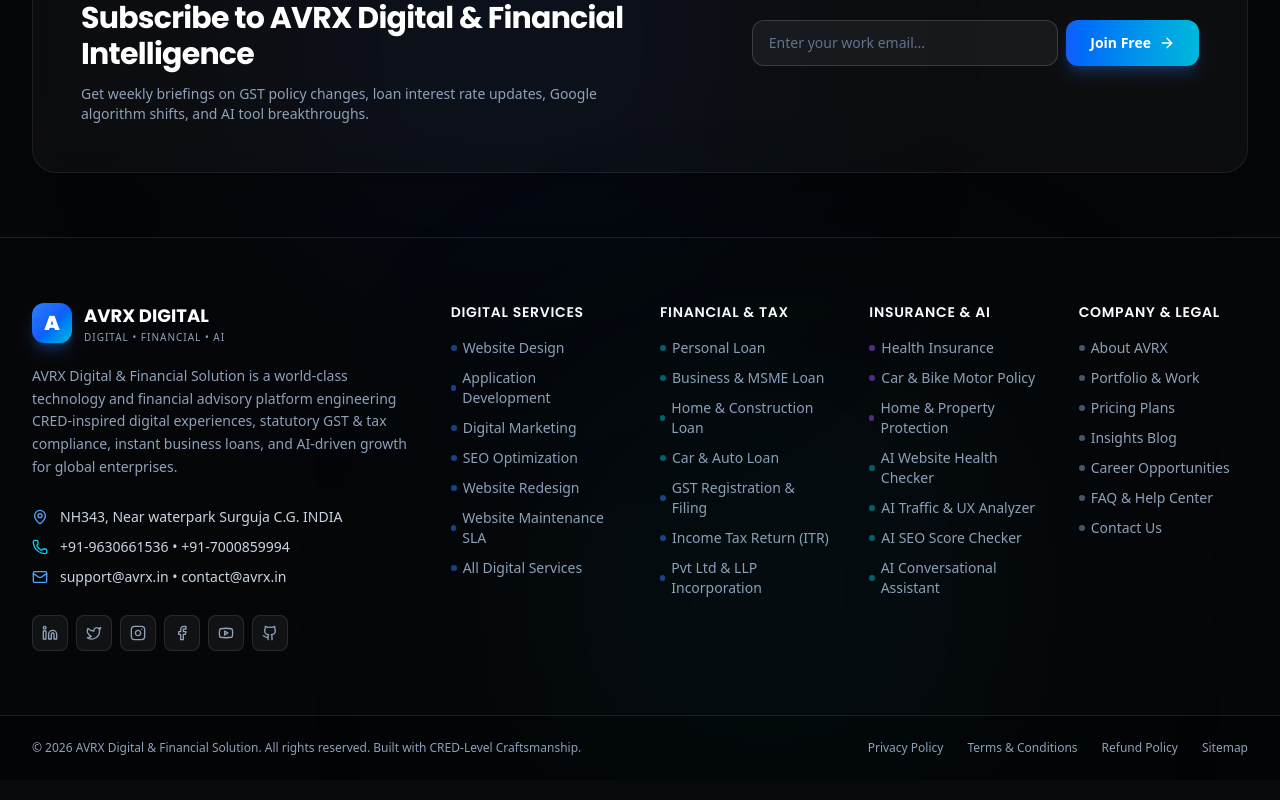
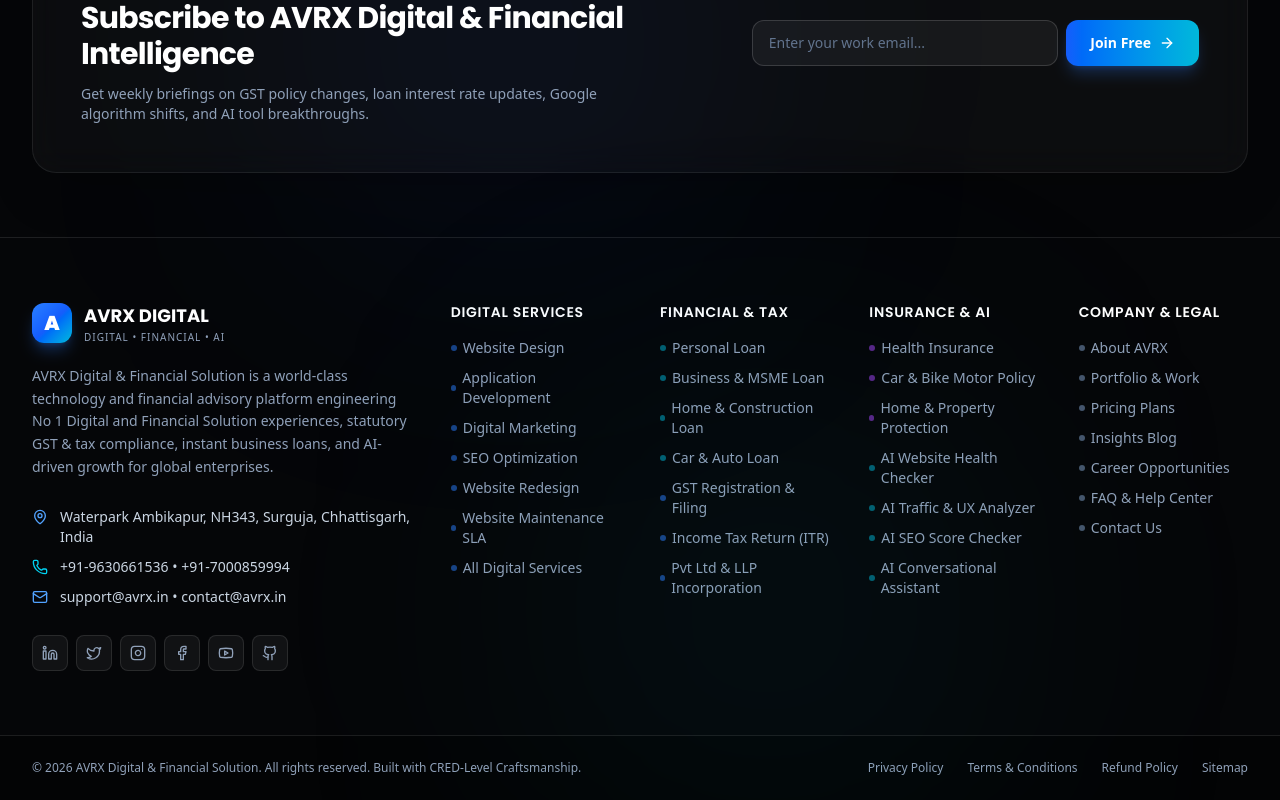
Before and after one commit to AVRX-AI/AVRX-Digital-Financial-Solution, a React (Vite) app: page /career in a window 1280 px wide. Shown: the part 1445-2245 px from the top of the page. Built offline with nearby package versions, Linux system fonts and the light colour scheme.

Commit message:
Add files via upload

```diff
--- a/src/components/home/HomeHero.tsx
+++ b/src/components/home/HomeHero.tsx
@@ -173,7 +173,7 @@
             {/* Dynamic Subtitle according to active tab */}
             <p className="text-base sm:text-lg text-slate-300 font-normal leading-relaxed max-w-2xl">
               {activeTab === 'digital' &&
-                'Unified CRED-inspired ecosystem delivering sub-second Next.js web platforms, native iOS/Android apps, automated GST & tax compliance, and instant business loans under one SLA.'}
+                'No 1 Digital and Financial Solution delivering sub-second Next.js web platforms, native iOS/Android apps, automated GST & tax compliance, and instant business loans under one SLA.'}
               {activeTab === 'loans' &&
                 'Secure collateral-free working capital from ₹10 Lakhs to ₹20 Crores with Tier-1 bank underwriting, lowest 8.35% interest rates, and in-principle sanction in 48 hours.'}
               {activeTab === 'tax' &&
--- a/src/components/layout/Footer.tsx
+++ b/src/components/layout/Footer.tsx
@@ -164,14 +164,14 @@
                 </div>
               </Link>
               <p className="text-sm text-slate-400 leading-relaxed max-w-sm">
-                AVRX Digital & Financial Solution is a world-class technology and financial advisory platform engineering CRED-inspired digital experiences, statutory GST & tax compliance, instant business loans, and AI-driven growth for global enterprises.
+                AVRX Digital & Financial Solution is a world-class technology and financial advisory platform engineering No 1 Digital and Financial Solution experiences, statutory GST & tax compliance, instant business loans, and AI-driven growth for global enterprises.
               </p>
 
               {/* Contact Information */}
               <div className="space-y-2.5 pt-2 text-sm">
                 <div className="flex items-start gap-3 text-slate-300">
                   <MapPin className="w-4 h-4 text-blue-400 flex-shrink-0 mt-0.5" />
-                  <span>NH343, Near waterpark Surguja C.G. INDIA</span>
+                  <span>Waterpark Ambikapur, NH343, Surguja, Chhattisgarh, India</span>
                 </div>
                 <div className="flex items-center gap-3 text-slate-300">
                   <Phone className="w-4 h-4 text-cyan-400 flex-shrink-0" />
--- a/src/pages/AboutPage.tsx
+++ b/src/pages/AboutPage.tsx
@@ -57,7 +57,7 @@
           <div className="grid grid-cols-1 lg:grid-cols-12 gap-12 items-center">
             <div className="lg:col-span-6 space-y-6">
               <span className="text-xs font-bold text-cyan-400 uppercase tracking-widest block">
-                THE CRED-INSPIRED PHILOSOPHY
+                THE NO 1 DIGITAL & FINANCIAL PHILOSOPHY
               </span>
               <h2 className="text-3xl sm:text-4xl font-poppins font-extrabold text-white leading-tight">
                 Why Should You Deal With 4 Vendors When You Can Have 1 Trusted Partner?
--- a/src/pages/ContactPage.tsx
+++ b/src/pages/ContactPage.tsx
@@ -233,7 +233,7 @@
                     GLOBAL HEADQUARTERS
                   </span>
                   <h4 className="text-xl font-poppins font-bold text-white mt-1">
-                    Mumbai (BKC) & Silicon Valley
+                    Waterpark Ambikapur, Chhattisgarh
                   </h4>
                 </div>
 
@@ -243,9 +243,9 @@
                       <MapPin className="w-5 h-5" />
                     </div>
                     <div>
-                      <div className="text-sm font-bold text-white">AVRX Headquarters</div>
+                      <div className="text-sm font-bold text-white">AVRX Global Headquarters</div>
                       <p className="text-xs text-slate-300 mt-1 leading-relaxed">
-                        NH343, Near waterpark Surguja C.G. INDIA
+                        Waterpark Ambikapur, NH343, Surguja, Chhattisgarh, India
                       </p>
                     </div>
                   </div>
@@ -278,8 +278,8 @@
                 {/* Google Maps Embed Card */}
                 <div className="rounded-2xl overflow-hidden border border-white/10 h-48 relative bg-slate-900">
                   <iframe
-                    title="AVRX Mumbai Office Map"
-                    src="https://www.google.com/maps/embed?pb=!1m18!1m12!1m3!1d15084.707011986619!2d72.8580666!3d19.0664426!2m3!1f0!2f0!3f0!3m2!1i1024!2i768!4f13.1!3m3!1m2!1s0x3be7c8df0b73b88b%3A0x6b4fb6c98982a20e!2sBandra%20Kurla%20Complex%2C%20Bandra%20East%2C%20Mumbai%2C%20Maharashtra!5e0!3m2!1sen!2sin!4v1710000000000!5m2!1sen!2sin"
+                    title="AVRX Waterpark Ambikapur Headquarters Map"
+                    src="https://maps.google.com/maps?q=Waterpark+Ambikapur+Chhattisgarh+India&t=&z=15&ie=UTF8&iwloc=&output=embed"
                     width="100%"
                     height="100%"
                     style={{ border: 0, filter: 'invert(90%) hue-rotate(180deg)' }}
--- a/src/pages/HomePage.tsx
+++ b/src/pages/HomePage.tsx
@@ -13,7 +13,7 @@
   return (
     <div className="bg-[#08090C] min-h-screen">
       <SeoMeta
-        title="CRED-Inspired Digital, Financial & AI Ecosystem"
+        title="No 1 Digital and Financial Solution"
         description="AVRX Digital & Financial Solution delivers ultra-premium website design, native mobile apps, automated GST & tax compliance, instant business loans up to ₹20 Cr, and futuristic AI tools."
       />
 
```
